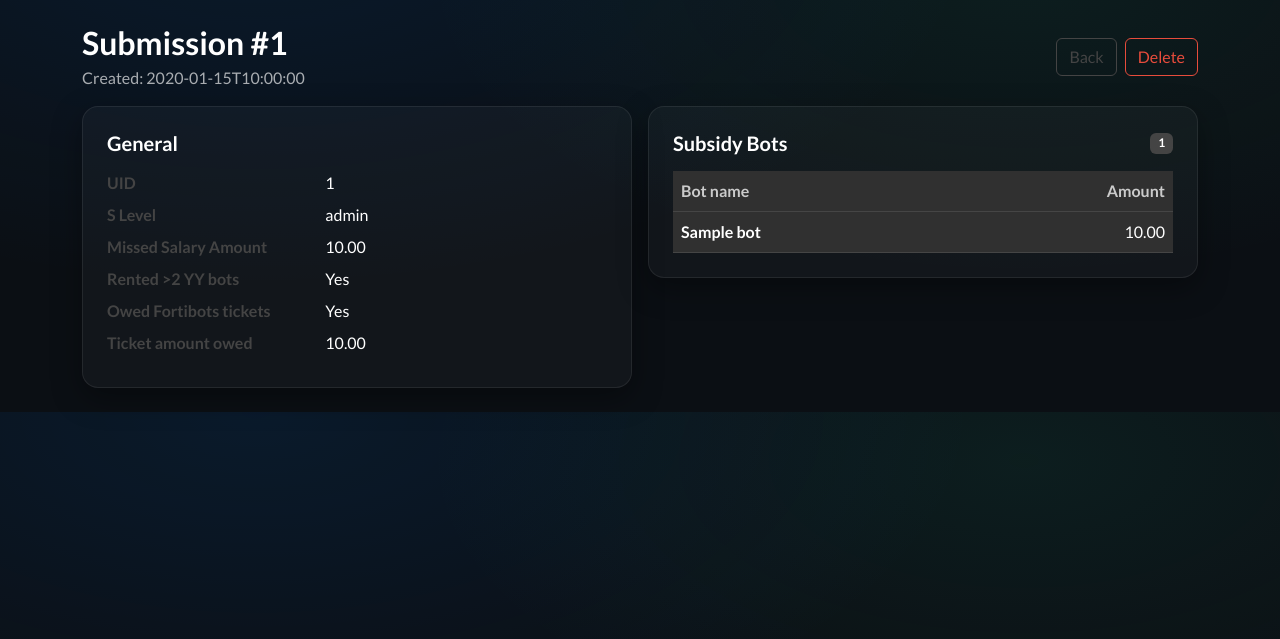
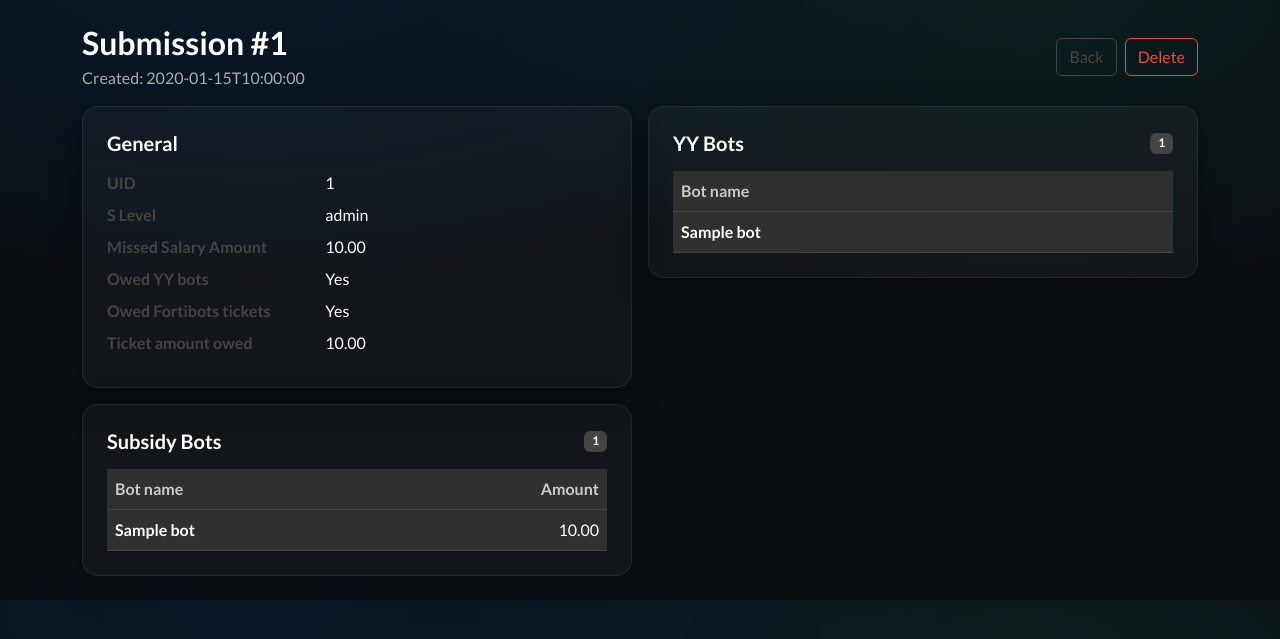
Before and after one commit to HomeLabTec/ais-rescue, a Flask app: page /admin/submission/1 in a window 1280 px wide. Shown: the part 73-712 px from the top of the page. Run offline with Flask 3, Linux system fonts and the light colour scheme; a user stored in the database is signed in; tables that the repository leaves empty hold one stand-in row (values such as "Sample post"); some libraries are stand-ins or nearby versions.

Commit message:
Update YY bot owed section

```diff
--- a/app/routes.py
+++ b/app/routes.py
@@ -8,7 +8,7 @@ from flask_login import current_user, login_required, login_user, logout_user
 
 from . import db
 from .forms import PublicSubmissionForm, LoginForm
-from .models import Submission, SubsidyBot, User
+from .models import Submission, SubsidyBot, User, YyBot
 
 
 public_bp = Blueprint("public", __name__)
@@ -33,7 +33,7 @@ def index():
             uid=form.uid.data.strip(),
             s_level=form.s_level.data,
             missed_salary_amount=form.missed_salary_amount.data,
-            rented_more_than_2_yy_bots=bool(form.rented_more_than_2_yy_bots.data),
+            owed_yy_bots=bool(form.owed_yy_bots.data),
             owed_fortibots_tickets=bool(form.owed_fortibots_tickets.data),
             fortibots_ticket_amount=form.fortibots_ticket_amount.data,
         )
@@ -44,6 +44,12 @@ def index():
             amt = entry.form.subsidy_amount.data
             if name:
                 submission.subsidy_bots.append(SubsidyBot(bot_name=name, subsidy_amount=amt))
+
+        if form.owed_yy_bots.data:
+            for entry in form.yy_bots.entries:
+                name = (entry.data or "").strip()
+                if name:
+                    submission.yy_bots.append(YyBot(bot_name=name))
 
         db.session.add(submission)
         db.session.commit()
@@ -149,7 +155,9 @@ def export_submissions_csv():
                 "uid": s.uid,
                 "s_level": s.s_level,
                 "missed_salary_amount": str(s.missed_salary_amount) if s.missed_salary_amount is not None else "",
-                "rented_more_than_2_yy_bots": "yes" if s.rented_more_than_2_yy_bots else "no",
+                "owed_yy_bots": "yes" if s.owed_yy_bots else "no",
+                "yy_bot_count": len(s.yy_bots),
+                "yy_bot_names": ", ".join(bot.bot_name for bot in s.yy_bots),
                 "owed_fortibots_tickets": "yes" if s.owed_fortibots_tickets else "no",
                 "fortibots_ticket_amount": str(s.fortibots_ticket_amount) if s.fortibots_ticket_amount is not None else "",
                 "bot_count": len(s.subsidy_bots),
@@ -162,7 +170,9 @@ def export_submissions_csv():
         "uid",
         "s_level",
         "missed_salary_amount",
-        "rented_more_than_2_yy_bots",
+        "owed_yy_bots",
+        "yy_bot_count",
+        "yy_bot_names",
         "owed_fortibots_tickets",
         "fortibots_ticket_amount",
         "bot_count",
@@ -203,10 +213,12 @@ def export_flat_csv():
                     "uid": s.uid,
                     "s_level": s.s_level,
                     "missed_salary_amount": str(s.missed_salary_amount) if s.missed_salary_amount is not None else "",
-                    "rented_more_than_2_yy_bots": "yes" if s.rented_more_than_2_yy_bots else "no",
+                    "owed_yy_bots": "yes" if s.owed_yy_bots else "no",
                     "owed_fortibots_tickets": "yes" if s.owed_fortibots_tickets else "no",
                     "fortibots_ticket_amount": str(s.fortibots_ticket_amount) if s.fortibots_ticket_amount is not None else "",
+                    "yy_bot_names": ", ".join(bot.bot_name for bot in s.yy_bots),
                     "bot_name": "",
+                    "yy_bot_name": "",
                     "subsidy_amount": "",
                 }
             )
@@ -219,9 +231,11 @@ def export_flat_csv():
                         "uid": s.uid,
                         "s_level": s.s_level,
                         "missed_salary_amount": str(s.missed_salary_amount) if s.missed_salary_amount is not None else "",
-                        "rented_more_than_2_yy_bots": "yes" if s.rented_more_than_2_yy_bots else "no",
+                        "owed_yy_bots": "yes" if s.owed_yy_bots else "no",
                         "owed_fortibots_tickets": "yes" if s.owed_fortibots_tickets else "no",
                         "fortibots_ticket_amount": str(s.fortibots_ticket_amount) if s.fortibots_ticket_amount is not None else "",
+                        "yy_bot_names": ", ".join(bot.bot_name for bot in s.yy_bots),
+                        "yy_bot_name": "",
                         "bot_name": b.bot_name,
                         "subsidy_amount": str(b.subsidy_amount),
                     }
@@ -233,9 +247,11 @@ def export_flat_csv():
         "uid",
         "s_level",
         "missed_salary_amount",
-        "rented_more_than_2_yy_bots",
+        "owed_yy_bots",
         "owed_fortibots_tickets",
         "fortibots_ticket_amount",
+        "yy_bot_names",
+        "yy_bot_name",
         "bot_name",
         "subsidy_amount",
     ]
--- a/app/templates/admin_detail.html
+++ b/app/templates/admin_detail.html
@@ -32,8 +32,8 @@
           <dt class="col-sm-5 text-secondary">Missed Salary Amount</dt>
           <dd class="col-sm-7">{{ submission.missed_salary_amount if submission.missed_salary_amount is not none else '' }}</dd>
 
-          <dt class="col-sm-5 text-secondary">Rented >2 YY bots</dt>
-          <dd class="col-sm-7">{{ 'Yes' if submission.rented_more_than_2_yy_bots else 'No' }}</dd>
+          <dt class="col-sm-5 text-secondary">Owed YY bots</dt>
+          <dd class="col-sm-7">{{ 'Yes' if submission.owed_yy_bots else 'No' }}</dd>
 
           <dt class="col-sm-5 text-secondary">Owed Fortibots tickets</dt>
           <dd class="col-sm-7">{{ 'Yes' if submission.owed_fortibots_tickets else 'No' }}</dd>
@@ -41,6 +41,38 @@
           <dt class="col-sm-5 text-secondary">Ticket amount owed</dt>
           <dd class="col-sm-7">{{ submission.fortibots_ticket_amount if submission.fortibots_ticket_amount is not none else '' }}</dd>
         </dl>
+      </div>
+    </div>
+  </div>
+
+  <div class="col-lg-6">
+    <div class="card rounded-4">
+      <div class="card-body p-4">
+        <div class="d-flex align-items-center justify-content-between mb-3">
+          <h2 class="h5 fw-semibold mb-0">YY Bots</h2>
+          <span class="badge text-bg-secondary">{{ submission.yy_bots|length }}</span>
+        </div>
+
+        <div class="table-responsive">
+          <table class="table table-dark table-hover mb-0">
+            <thead>
+              <tr>
+                <th>Bot name</th>
+              </tr>
+            </thead>
+            <tbody>
+              {% for b in submission.yy_bots %}
+              <tr>
+                <td class="fw-semibold">{{ b.bot_name }}</td>
+              </tr>
+              {% else %}
+              <tr>
+                <td class="text-center text-secondary py-3">No YY bots.</td>
+              </tr>
+              {% endfor %}
+            </tbody>
+          </table>
+        </div>
       </div>
     </div>
   </div>
```
Also changed, not shown: app/forms.py (+15 -1 lines), app/models.py (+19 -1 lines), app/static/js/form.js (+70 -0 lines), app/templates/public_form.html (+36 -2 lines).
